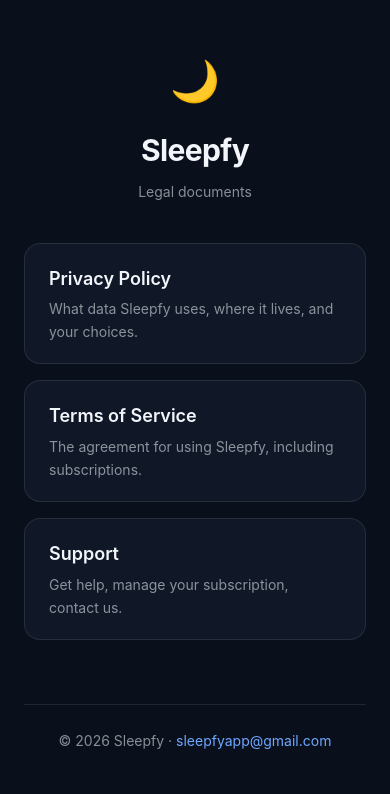
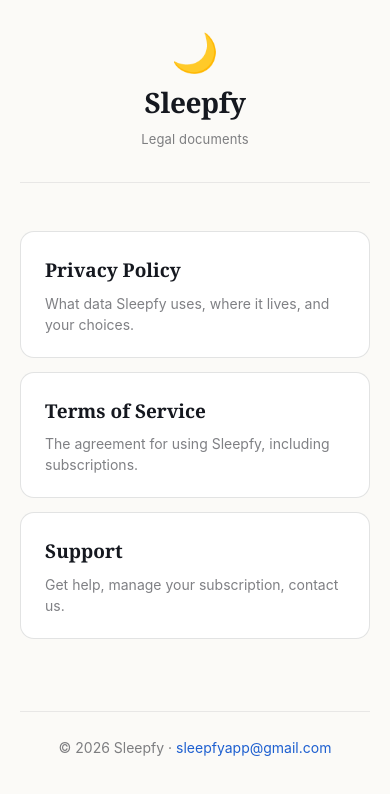
Before and after one commit to IgnacioGutierre/sleepfy-legal, a plain HTML site: page index.html in a window 390 px wide. Drawn offline with Linux system fonts and the light colour scheme.

Commit message:
Correct the deletion and alarm sections, refresh the design
Three things in the privacy policy had stopped being true:

- "delete the app, and its local data goes with it" — enabling iCloud sync made
  this false. Reinstalling restores everything, which is the whole point of
  sync, so the sentence was telling users their data was gone when it wasn't.
  Section 5 now lists all four routes and says plainly which one actually
  removes the iCloud copy.
- The microphone bullet claimed audio is used to estimate sleep stages, and
  mentioned snoring. Neither holds: stages are derived from duration, bedtime
  and continuity, and there is no snore detection. Now describes what is
  recorded rather than what is inferred from it.
- Smart alarms were described as local notifications. They are scheduled with
  iOS's alarm system now, which is why they ring through Silent.

Support gains the two questions the new permissions create — a denied
microphone and a missing alarm — and its delete answer matches the policy.

Design: Georgia for body text, which was drawn for screens and holds up on a
dark background far better than a default serif; system sans kept for nav,
meta and footer. Added light-mode support, since these pages get opened in
daylight from an App Store listing while the app itself is dark-only.

Co-Authored-By: Claude Opus 5 <noreply@anthropic.com>

```diff
--- a/style.css
+++ b/style.css
@@ -1,11 +1,37 @@
+/* Sleepfy legal pages.
+   Georgia for reading, system sans for furniture (nav, meta, footer).
+   Theme-aware: the app is dark-only, but these pages get opened in daylight
+   from an App Store listing, so they follow the reader's system setting. */
+
 :root {
+  color-scheme: light dark;
+
   --bg: #0a0f1c;
+  --bg-soft: #0d1424;
   --card: #101828;
   --text: #f2f5fa;
-  --text-soft: rgba(242, 245, 250, 0.72);
-  --text-muted: rgba(242, 245, 250, 0.55);
+  --text-soft: rgba(242, 245, 250, 0.76);
+  --text-muted: rgba(242, 245, 250, 0.5);
   --accent: #6ea8ff;
   --border: rgba(255, 255, 255, 0.09);
+  --rule: rgba(255, 255, 255, 0.06);
+
+  --serif: Georgia, "Iowan Old Style", "Times New Roman", serif;
+  --sans: -apple-system, BlinkMacSystemFont, "SF Pro Text", "Segoe UI", Roboto, sans-serif;
+}
+
+@media (prefers-color-scheme: light) {
+  :root {
+    --bg: #fbfaf7;          /* warm off-white — stark #fff is harsh for long reading */
+    --bg-soft: #f4f2ed;
+    --card: #ffffff;
+    --text: #15181f;
+    --text-soft: rgba(21, 24, 31, 0.82);
+    --text-muted: rgba(21, 24, 31, 0.55);
+    --accent: #1d5fd0;
+    --border: rgba(21, 24, 31, 0.12);
+    --rule: rgba(21, 24, 31, 0.08);
+  }
 }
 
 * { box-sizing: border-box; }
@@ -14,86 +40,173 @@ body {
   margin: 0;
   background: var(--bg);
   color: var(--text);
-  font-family: -apple-system, BlinkMacSystemFont, "SF Pro Text", "Segoe UI", Roboto, sans-serif;
-  line-height: 1.65;
+  font-family: var(--serif);
+  line-height: 1.72;
   -webkit-font-smoothing: antialiased;
+  text-rendering: optimizeLegibility;
 }
 
 main {
-  max-width: 720px;
+  max-width: 660px;          /* ~70 characters at this size — the readable measure */
   margin: 0 auto;
-  padding: 48px 24px 96px;
+  padding: 40px 24px 96px;
 }
+
+/* ---- Header ---- */
 
 header.site {
   text-align: center;
-  margin-bottom: 40px;
+  margin-bottom: 48px;
+  padding-bottom: 32px;
+  border-bottom: 1px solid var(--rule);
 }
 
-header.site .moon { font-size: 40px; }
+header.site .moon {
+  font-size: 38px;
+  line-height: 1;
+}
 
 header.site h1 {
-  font-size: 30px;
-  margin: 12px 0 4px;
-  letter-spacing: -0.02em;
+  font-size: 34px;
+  line-height: 1.2;
+  margin: 16px 0 8px;
+  letter-spacing: -0.015em;
+  font-weight: 700;
 }
 
 header.site p.updated {
+  font-family: var(--sans);
   color: var(--text-muted);
-  font-size: 14px;
+  font-size: 13px;
+  letter-spacing: 0.01em;
   margin: 0;
 }
 
+/* ---- Type ---- */
+
 h2 {
-  font-size: 20px;
-  margin: 40px 0 12px;
+  font-size: 22px;
+  line-height: 1.35;
+  margin: 44px 0 14px;
   letter-spacing: -0.01em;
+  font-weight: 700;
 }
 
-p, li { color: var(--text-soft); font-size: 16px; }
+/* Support page uses h2.faq for questions — same size as body, distinguished by
+   weight and colour so the page doesn't read as a wall of headings. */
+h2.faq {
+  font-size: 18px;
+  margin: 36px 0 10px;
+  color: var(--text);
+}
 
-strong { color: var(--text); }
+p, li {
+  color: var(--text-soft);
+  font-size: 17px;
+}
 
-a { color: var(--accent); text-decoration: none; }
-a:hover { text-decoration: underline; }
+p { margin: 0 0 16px; }
+
+strong { color: var(--text); font-weight: 700; }
+
+a {
+  color: var(--accent);
+  text-decoration: none;
+  border-bottom: 1px solid transparent;
+}
+
+a:hover {
+  border-bottom-color: currentColor;
+}
+
+ul {
+  padding-left: 20px;
+  margin: 0 0 16px;
+}
+
+li { margin: 8px 0; }
+
+/* ---- Cards ---- */
 
 .card {
   background: var(--card);
   border: 1px solid var(--border);
-  border-radius: 16px;
+  border-radius: 14px;
   padding: 20px 24px;
   margin: 24px 0;
 }
 
-.card p { margin: 6px 0; }
+.card p { margin: 8px 0; }
+.card p:first-child { margin-top: 0; }
+.card p:last-child { margin-bottom: 0; }
+
+/* ---- Furniture ---- */
+
+nav.back {
+  font-family: var(--sans);
+  font-size: 14px;
+  margin-bottom: 28px;
+}
+
+nav.back a { color: var(--text-muted); }
+nav.back a:hover { color: var(--accent); }
 
 footer {
-  margin-top: 64px;
+  font-family: var(--sans);
+  margin-top: 72px;
   padding-top: 24px;
-  border-top: 1px solid var(--border);
+  border-top: 1px solid var(--rule);
   color: var(--text-muted);
   font-size: 14px;
   text-align: center;
 }
 
-nav.back { margin-bottom: 24px; font-size: 14px; }
+/* ---- Index page ---- */
 
-ul { padding-left: 22px; }
-li { margin: 6px 0; }
-
-.index-links { display: flex; flex-direction: column; gap: 16px; margin-top: 32px; }
+.index-links {
+  display: flex;
+  flex-direction: column;
+  gap: 14px;
+  margin-top: 32px;
+}
 
 .index-links a {
   display: block;
   background: var(--card);
   border: 1px solid var(--border);
-  border-radius: 16px;
-  padding: 20px 24px;
-  font-size: 18px;
-  font-weight: 600;
+  border-radius: 14px;
+  padding: 22px 24px;
+  font-size: 19px;
+  font-weight: 700;
   color: var(--text);
+  transition: border-color 0.15s ease, transform 0.15s ease;
 }
 
-.index-links a span { display: block; font-size: 14px; font-weight: 400; color: var(--text-muted); margin-top: 4px; }
+.index-links a span {
+  display: block;
+  font-family: var(--sans);
+  font-size: 14px;
+  font-weight: 400;
+  color: var(--text-muted);
+  margin-top: 6px;
+  line-height: 1.5;
+}
 
-.index-links a:hover { border-color: var(--accent); text-decoration: none; }
+.index-links a:hover {
+  border-color: var(--accent);
+  transform: translateY(-1px);
+}
+
+@media (prefers-reduced-motion: reduce) {
+  .index-links a { transition: none; }
+  .index-links a:hover { transform: none; }
+}
+
+/* ---- Small screens ---- */
+
+@media (max-width: 480px) {
+  main { padding: 32px 20px 72px; }
+  header.site h1 { font-size: 28px; }
+  h2 { font-size: 20px; margin-top: 36px; }
+  p, li { font-size: 16px; }
+}
```
Also changed, not shown: privacy.html (+9 -7 lines), support.html (+20 -4 lines), terms.html (+1 -1 lines).
